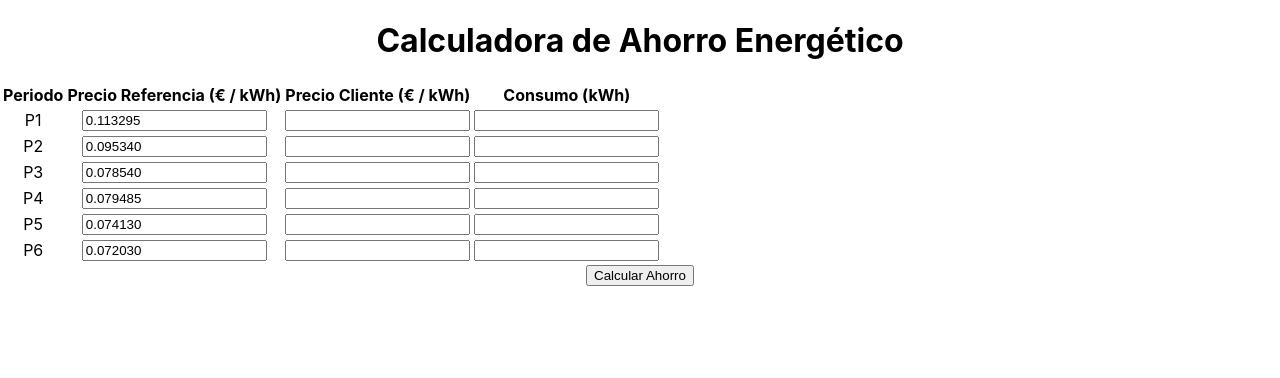
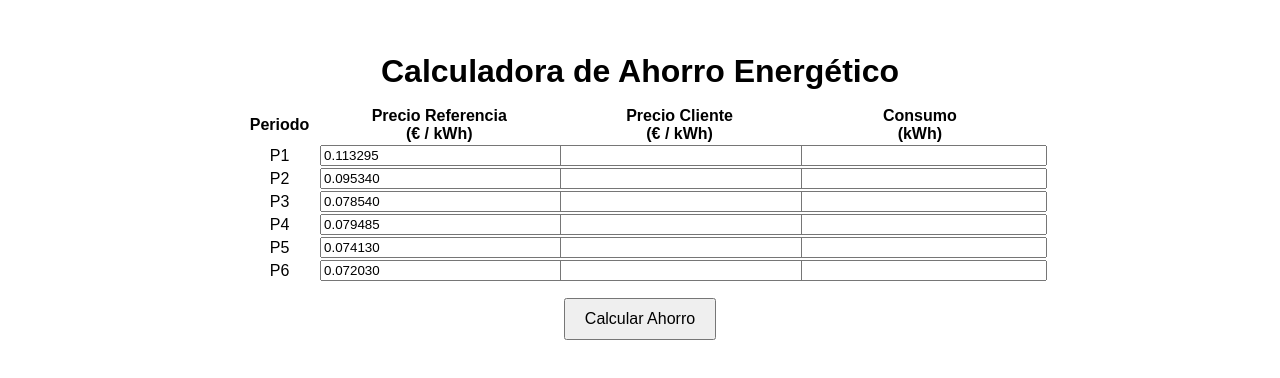
Before and after one commit to PedroGPT/calculadora-energia, a React (Create React App) app: page / in a window 1280 px wide. Shown: the top 378 px of the page. Built offline with nearby package versions, Linux system fonts and the light colour scheme.

Commit message:
Mejorar visualización y etiquetas de resultados

```diff
--- a/src/App.js
+++ b/src/App.js
@@ -5,9 +5,7 @@ import './App.css';
 function App() {
   const [preciosCliente, setPreciosCliente] = useState(Array(6).fill(''));
   const [consumos, setConsumos] = useState(Array(6).fill(''));
-  const [ahorro, setAhorro] = useState(null);
-  const [costeOriginal, setCosteOriginal] = useState(null);
-  const [porcentajeAhorro, setPorcentajeAhorro] = useState(null);
+  const [resultados, setResultados] = useState(null);
 
   const handlePrecioChange = (index, value) => {
     const nuevosPrecios = [...preciosCliente];
@@ -22,79 +20,62 @@ function App() {
   };
 
   const calcularAhorro = () => {
-    let ahorroTotal = 0;
-    let costeTotalOriginal = 0;
+    let costeActual = 0;
+    let costeFuturo = 0;
 
     for (let i = 0; i < 6; i++) {
-      const precioRef = parseFloat(preciosReferencia[`P${i + 1}`]);
-      const precioCli = parseFloat(preciosCliente[i]);
-      const consumo = parseFloat(consumos[i]);
+      const precioCliente = parseFloat(preciosCliente[i]) || 0;
+      const precioReferencia = parseFloat(preciosReferencia[`P${i + 1}`]) || 0;
+      const consumo = parseFloat(consumos[i]) || 0;
 
-      if (!isNaN(precioRef) && !isNaN(precioCli) && !isNaN(consumo)) {
-        const costeOriginal = precioCli * consumo;
-        const costeNuevo = precioRef * consumo;
-        ahorroTotal += costeOriginal - costeNuevo;
-        costeTotalOriginal += costeOriginal;
-      }
+      costeActual += precioCliente * consumo;
+      costeFuturo += precioReferencia * consumo;
     }
 
-    const porcentaje = costeTotalOriginal !== 0 ? (ahorroTotal / costeTotalOriginal) * 100 : 0;
+    const ahorro = costeActual - costeFuturo;
+    const porcentajeAhorro = costeActual > 0 ? (ahorro / costeActual) * 100 : 0;
 
-    setAhorro(ahorroTotal);
-    setCosteOriginal(costeTotalOriginal);
-    setPorcentajeAhorro(porcentaje);
+    setResultados({
+      costeActual: costeActual.toFixed(2),
+      costeFuturo: costeFuturo.toFixed(2),
+      ahorro: ahorro.toFixed(2),
+      porcentajeAhorro: porcentajeAhorro.toFixed(2)
+    });
   };
 
   return (
-    <div className="App">
-      <h1>Calculadora de Ahorro Energético</h1>
-      <table>
+    <div className="App" style={{ padding: '2rem', fontFamily: 'Arial, sans-serif', maxWidth: '800px', margin: 'auto' }}>
+      <h1 style={{ fontSize: '2rem', marginBottom: '1rem' }}>Calculadora de Ahorro Energético</h1>
+      <table style={{ width: '100%', borderCollapse: 'collapse', marginBottom: '1rem' }}>
         <thead>
           <tr>
             <th>Periodo</th>
-            <th>Precio Referencia (€ / kWh)</th>
-            <th>Precio Cliente (€ / kWh)</th>
-            <th>Consumo (kWh)</th>
+            <th>Precio Referencia<br/> (€ / kWh)</th>
+            <th>Precio Cliente<br/> (€ / kWh)</th>
+            <th>Consumo<br/> (kWh)</th>
           </tr>
         </thead>
         <tbody>
-          {Array.from({ length: 6 }).map((_, i) => (
+          {[...Array(6)].map((_, i) => (
             <tr key={i}>
-              <td>{`P${i + 1}`}</td>
-              <td>
-                <input
-                  type="text"
-                  value={preciosReferencia[`P${i + 1}`]}
-                  readOnly
-                />
-              </td>
-              <td>
-                <input
-                  type="number"
-                  value={preciosCliente[i]}
-                  onChange={(e) => handlePrecioChange(i, e.target.value)}
-                />
-              </td>
-              <td>
-                <input
-                  type="number"
-                  value={consumos[i]}
-                  onChange={(e) => handleConsumoChange(i, e.target.value)}
-                />
-              </td>
+              <td style={{ textAlign: 'center' }}>P{i + 1}</td>
+              <td><input type="number" value={preciosReferencia[`P${i + 1}`]} readOnly style={{ width: '100%' }} /></td>
+              <td><input type="number" value={preciosCliente[i]} onChange={(e) => handlePrecioChange(i, e.target.value)} style={{ width: '100%' }} /></td>
+              <td><input type="number" value={consumos[i]} onChange={(e) => handleConsumoChange(i, e.target.value)} style={{ width: '100%' }} /></td>
             </tr>
           ))}
         </tbody>
       </table>
-      <button onClick={calcularAhorro}>Calcular Ahorro</button>
+      <button onClick={calcularAhorro} style={{ padding: '0.6rem 1.2rem', fontSize: '1rem', cursor: 'pointer' }}>
+        Calcular Ahorro
+      </button>
 
-      {ahorro !== null && (
-        <div style={{ marginTop: '20px', fontWeight: 'bold' }}>
-          Ahorro total: {ahorro.toFixed(2)} €
-          <br />
-          Coste total original del cliente: {costeOriginal.toFixed(2)} €
-          <br />
-          Porcentaje de ahorro: {porcentajeAhorro.toFixed(2)}%
+      {resultados && (
+        <div style={{ marginTop: '2rem', textAlign: 'left', fontSize: '1.1rem' }}>
+          <p><strong>Coste actual energía cliente:</strong> {resultados.costeActual} €</p>
+          <p><strong>Coste futuro energía cliente:</strong> {resultados.costeFuturo} €</p>
+          <p><strong>Ahorro total:</strong> {resultados.ahorro} €</p>
+          <p><strong>Porcentaje de ahorro:</strong> {resultados.porcentajeAhorro} %</p>
         </div>
       )}
     </div>
```
